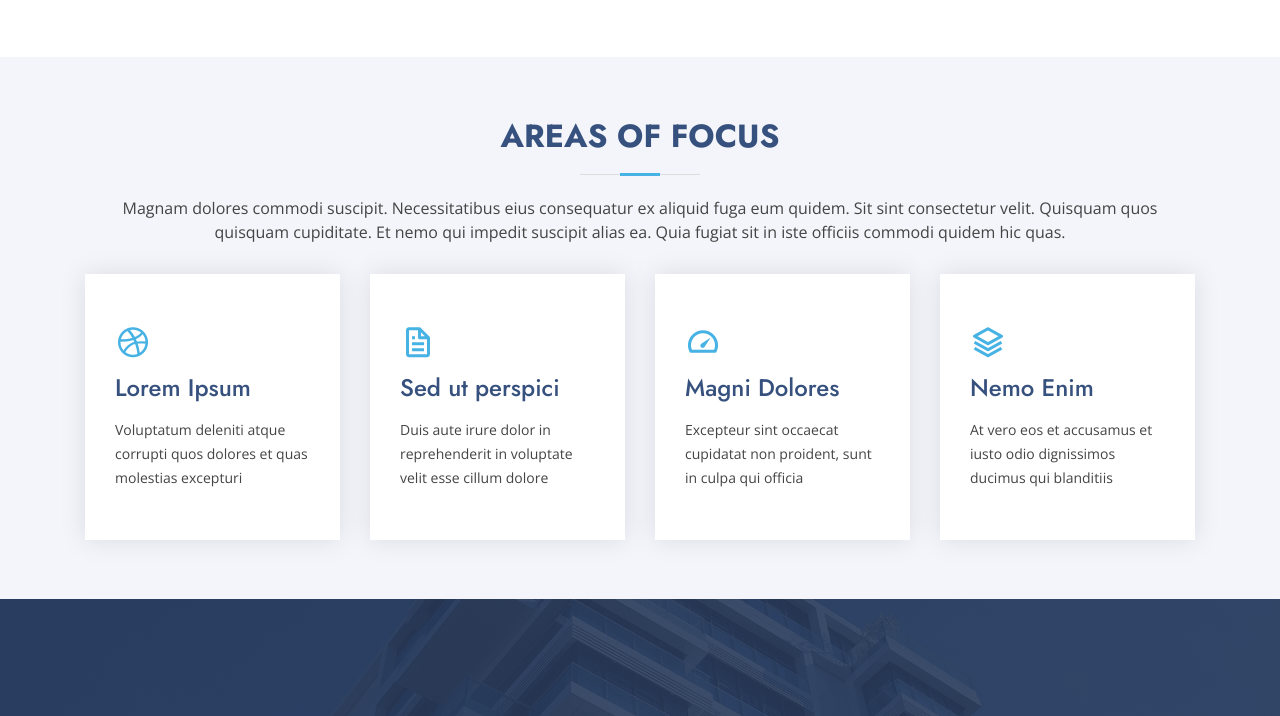
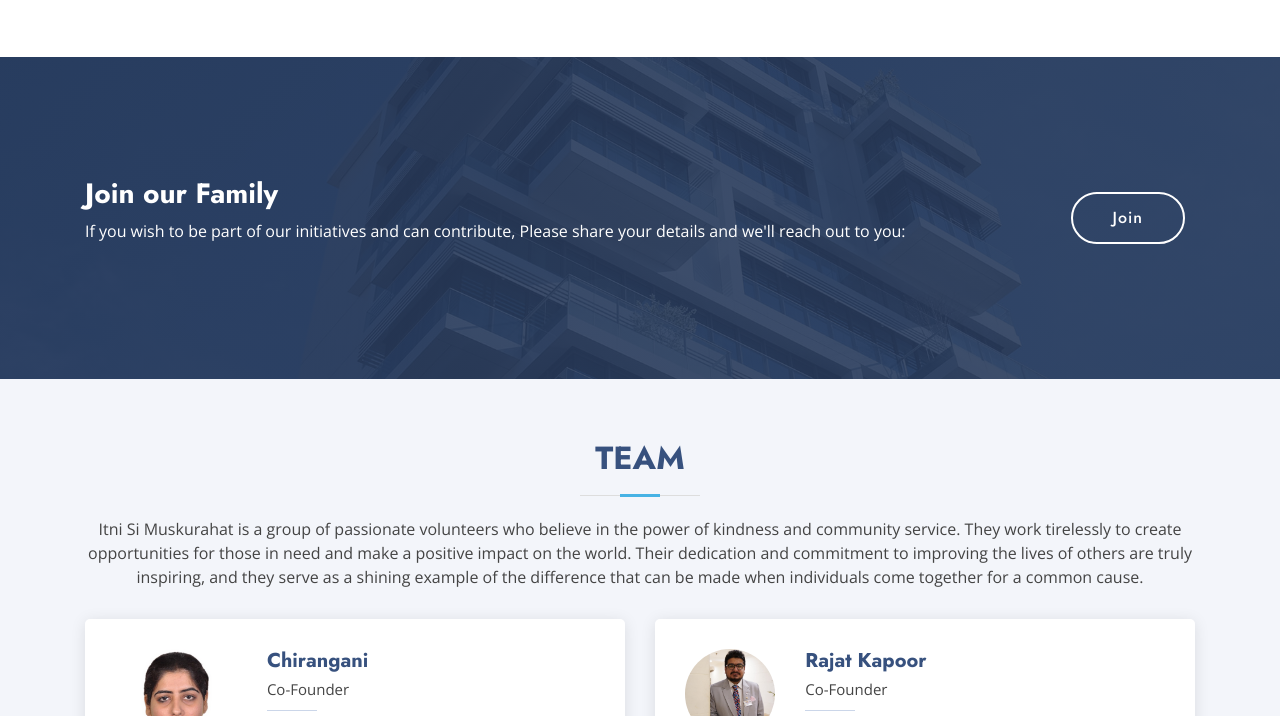
Before and after one commit to nsoberoi/itnisimuskurahat, a plain HTML site: page index.html in a window 1280 px wide. Shown: the part 2921-3637 px from the top of the page. Drawn offline with nearby package versions, Linux system fonts and the light colour scheme.

Commit message:
Update index.html

```diff
--- a/index.html
+++ b/index.html
@@ -324,7 +324,7 @@ We envision a world where kindness, compassion, and volunteerism are valued and
     </section><!-- End Skills Section -->
 
     <!-- ======= Services Section ======= -->
-    <section id="services" class="services section-bg">
+   <!-- <section id="services" class="services section-bg">
       <div class="container" data-aos="fade-up">
 
         <div class="section-title">
```
